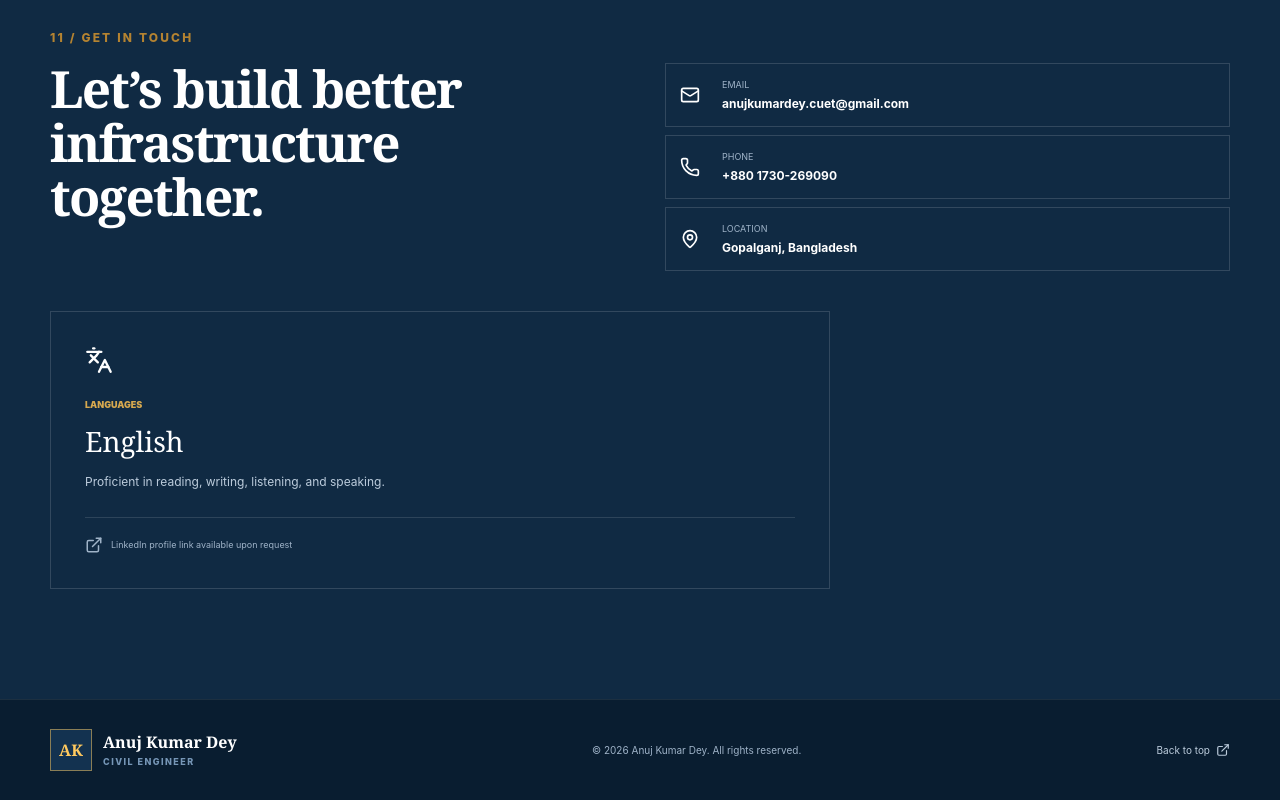
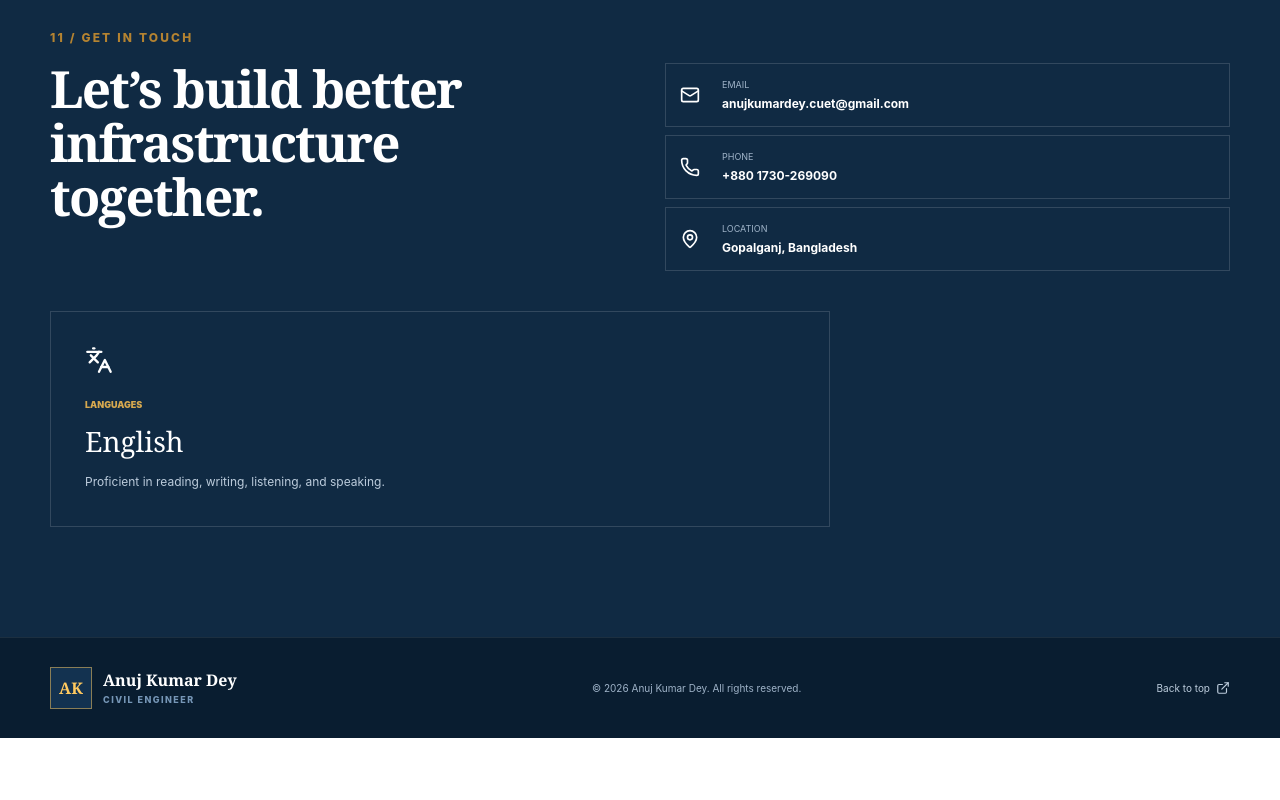
Before and after one commit to barnomoy/anuj.engineer, a React (Vite) app: page / in a window 1280 px wide. Shown: the part 8758-9558 px from the top of the page. After the commit the page ends 9496 px from the top, so only its background shows below. Built offline with nearby package versions, Linux system fonts and the light colour scheme.

Commit message:
change info from contact section

```diff
--- a/src/App.tsx
+++ b/src/App.tsx
@@ -352,7 +352,7 @@ function App() {
                 <span>Languages</span>
                 <h3>English</h3>
                 <p>Proficient in reading, writing, listening, and speaking.</p>
-                <div className="placeholder-social"><ExternalLink size={18} /><span>LinkedIn profile link available upon request</span></div>
+                {/* <div className="placeholder-social"><ExternalLink size={18} /><span>LinkedIn profile link available upon request</span></div> */}
               </div>
             </div>
           </div>
```
